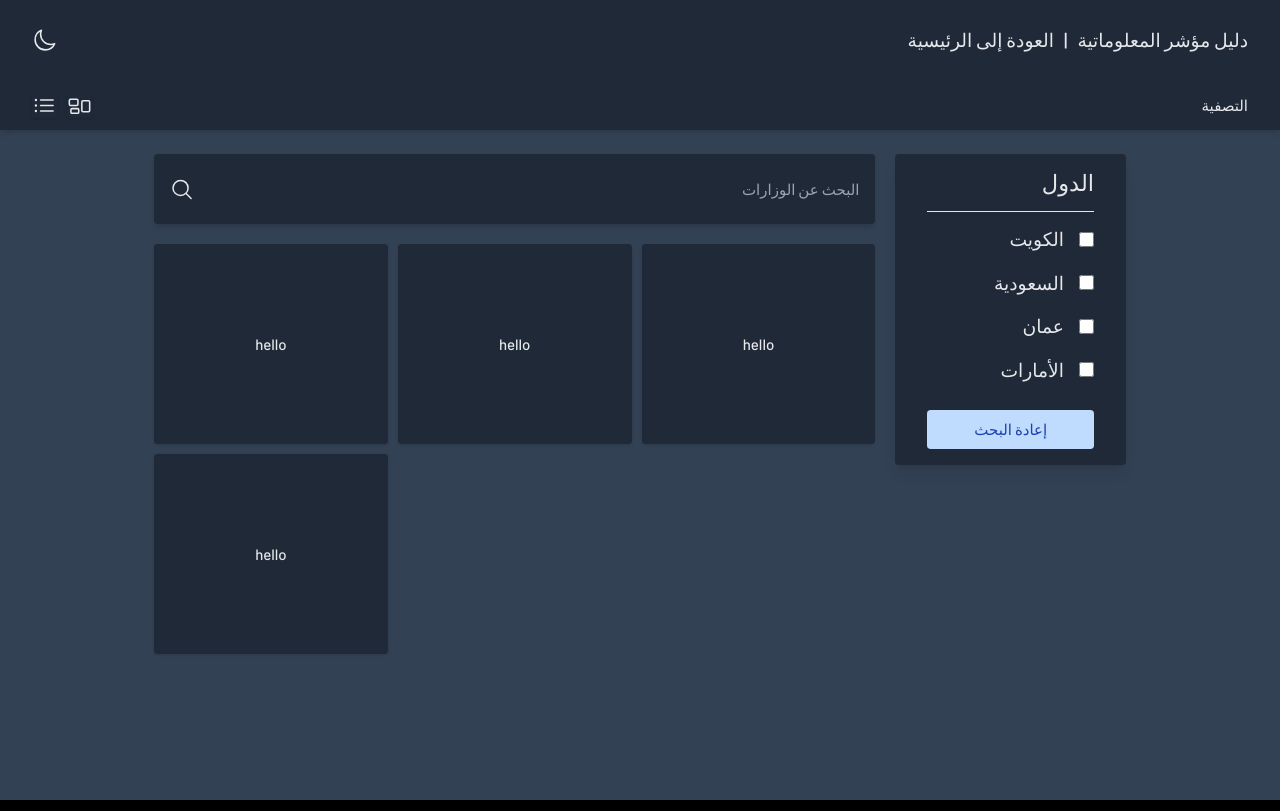
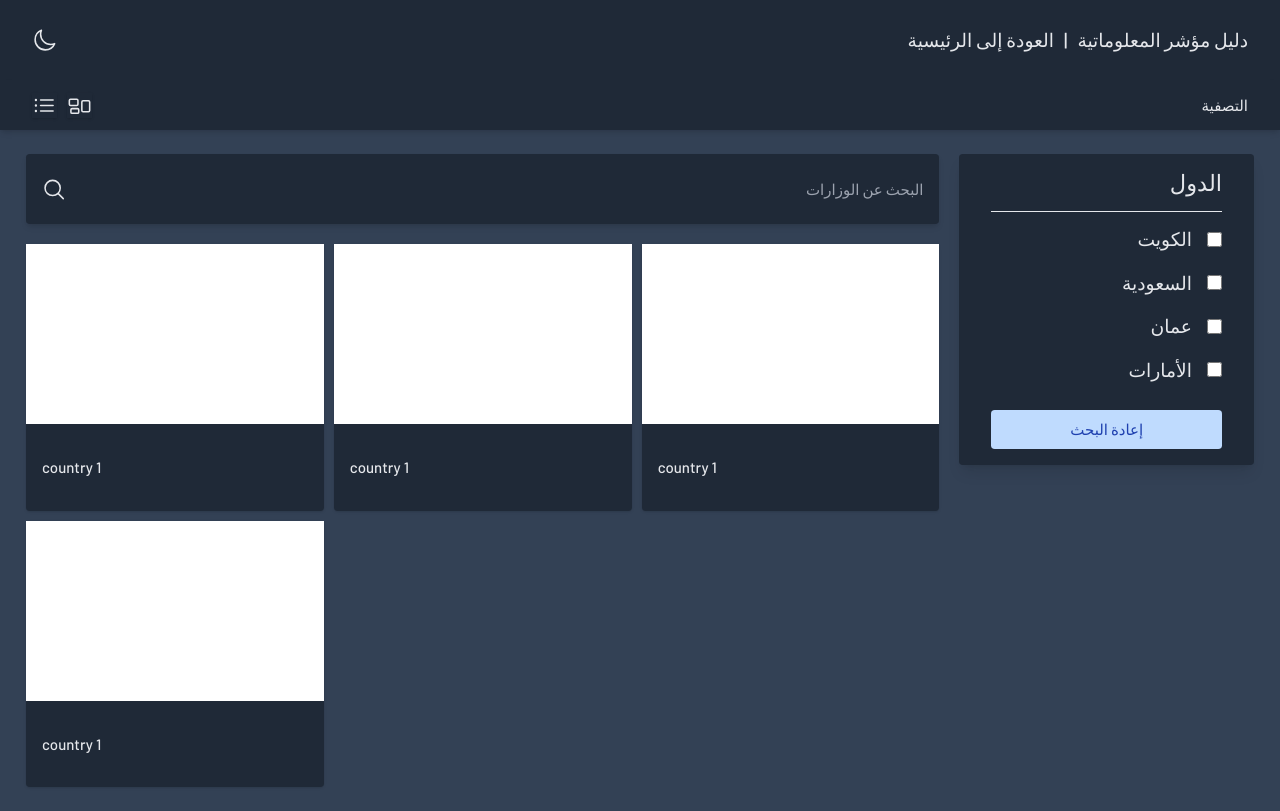
Before and after one commit to basma-techgrowth/pointer-laravel-vue-tailwind, a Vue app in the folder vue/: page /directory in a window 1280 px wide. Built offline with nearby package versions, Linux system fonts and the light colour scheme.

Commit message:
clean up

```diff
--- a/vue/src/components/Card.vue
+++ b/vue/src/components/Card.vue
@@ -1,6 +1,9 @@
 <template>
-  <article class="h-80 w-full dark:bg-white bg-gray-800 shadow rounded-md flex items-center justify-center">
-    <p>hello</p>
+  <article class="min-h-80 w-full dark:bg-white bg-gray-800 shadow rounded-md flex flex-col">
+    <div class="h-72 w-full bg-white"></div>
+    <div class="py-8 px-4">
+      <p>country 1</p>
+    </div>
   </article>
 </template>
 
--- a/vue/src/components/DefaultLayout.vue
+++ b/vue/src/components/DefaultLayout.vue
@@ -13,7 +13,7 @@
         <li class="cursor-pointer">دليل مؤشر المعلوماتية
         </li>
         <span>|</span>
-        <li class="cursor-pointer">العودة إلى الرئيسية</li>
+        <li class="cursor-pointer"><router-link to="/">العودة إلى الرئيسية</router-link></li>
       </ul>
     </div>
     <!-- mobile menu -->
@@ -70,7 +70,7 @@
       </div>
     </header>
     <!-- content & desktop side menu -->
-    <div class="min-h-full md:max-w-screen-lg flex m-auto w-full px-4">
+    <div class="min-h-full md:max-w-screen-2xl flex m-auto w-full px-4">
       <aside class="w-1/3 h-fit order-1 md:block hidden p-4 py-6">
         <div
           class="w-full h-full dark:bg-white bg-gray-800 rounded-md shadow-lg">
@@ -107,7 +107,7 @@
           </div>
           <section
             :class="[isList ? 'md:grid-cols-1 grid-cols-1' : 'md:grid-cols-3 grid-cols-2', 'rounded-md grid  gap-4 col-span-full']">
-            <slot></slot>
+            <slot :isList="isList"></slot>
           </section>
         </div>
       </div>
--- a/vue/src/views/Directory.vue
+++ b/vue/src/views/Directory.vue
@@ -1,5 +1,5 @@
 <template>
-  <DefaultLayout>
+  <DefaultLayout >
       <Card/>
       <Card/>
       <Card/>
@@ -10,8 +10,19 @@
 <script>
 import DefaultLayout from "../components/DefaultLayout.vue"
 import Card from "../components/Card.vue"
+import { watchEffect } from 'vue';
 export default {
   name: "Directory",
+  props:{
+    isList:{
+      type: Boolean
+    }
+  },
+  setup(){
+    //  watchEffect(() => {
+    //   console.log(`message is now ${this.isList}`);
+    // });
+  },
 
   components: {
     DefaultLayout,
```
